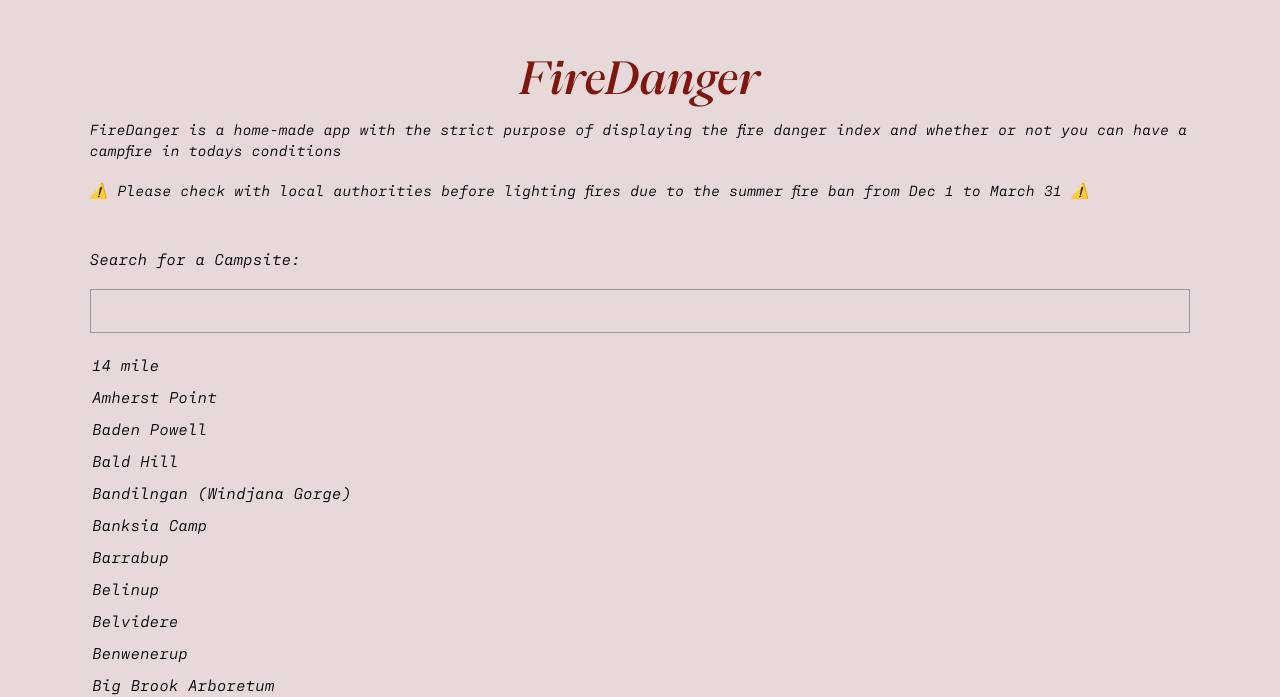
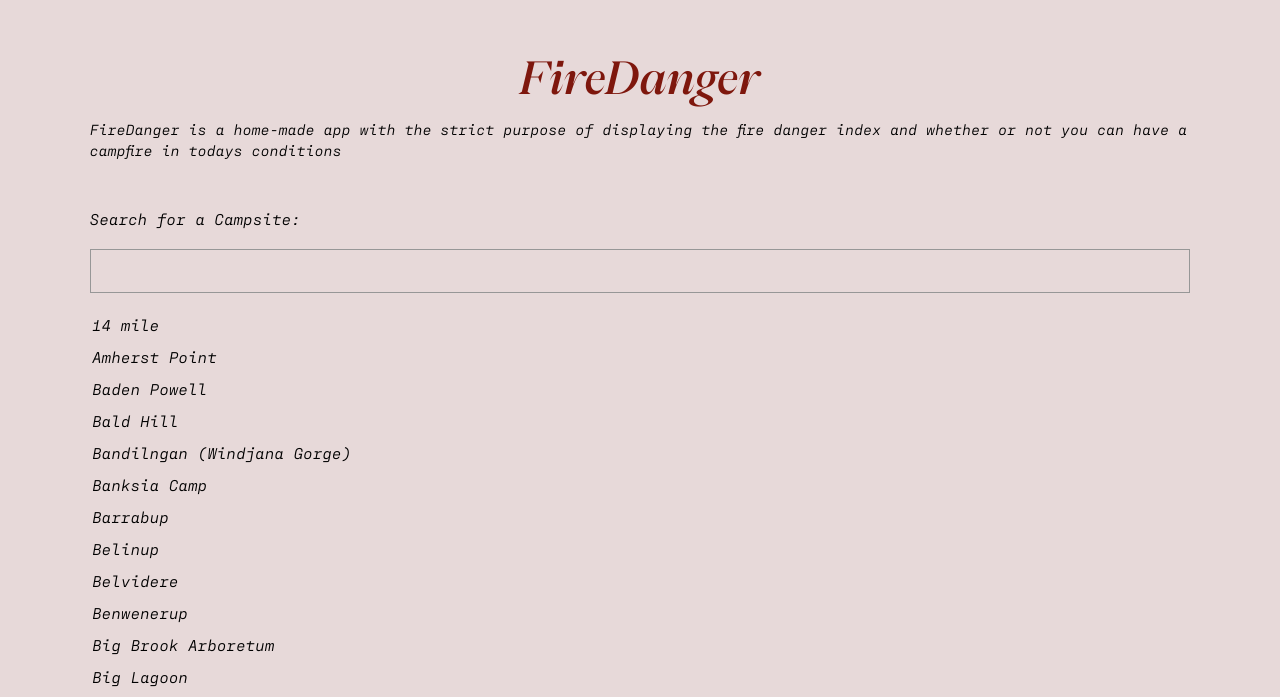
Before and after one commit to oscardobsonbrown/firedanger, a React (Create React App) app: page / in a window 1280 px wide. Shown: the part 105-802 px from the top of the page. Built offline with nearby package versions, Linux system fonts and the light colour scheme.

Commit message:
remove summer fireban warning

```diff
--- a/src/App.js
+++ b/src/App.js
@@ -54,9 +54,7 @@ const HomePage = () => {
 			<p>
 				FireDanger is a home-made app with the strict purpose of displaying the fire danger index and whether or not you can have a campfire in todays conditions
 			</p>
-		<p>
-		⚠️ Please check with local authorities before lighting fires due to the summer fire ban from Dec 1 to March 31 ⚠️
-		</p>
+
 			<div className="search-header">
 				<form>
 					<label for="search-box">Search for a Campsite:</label>
```
